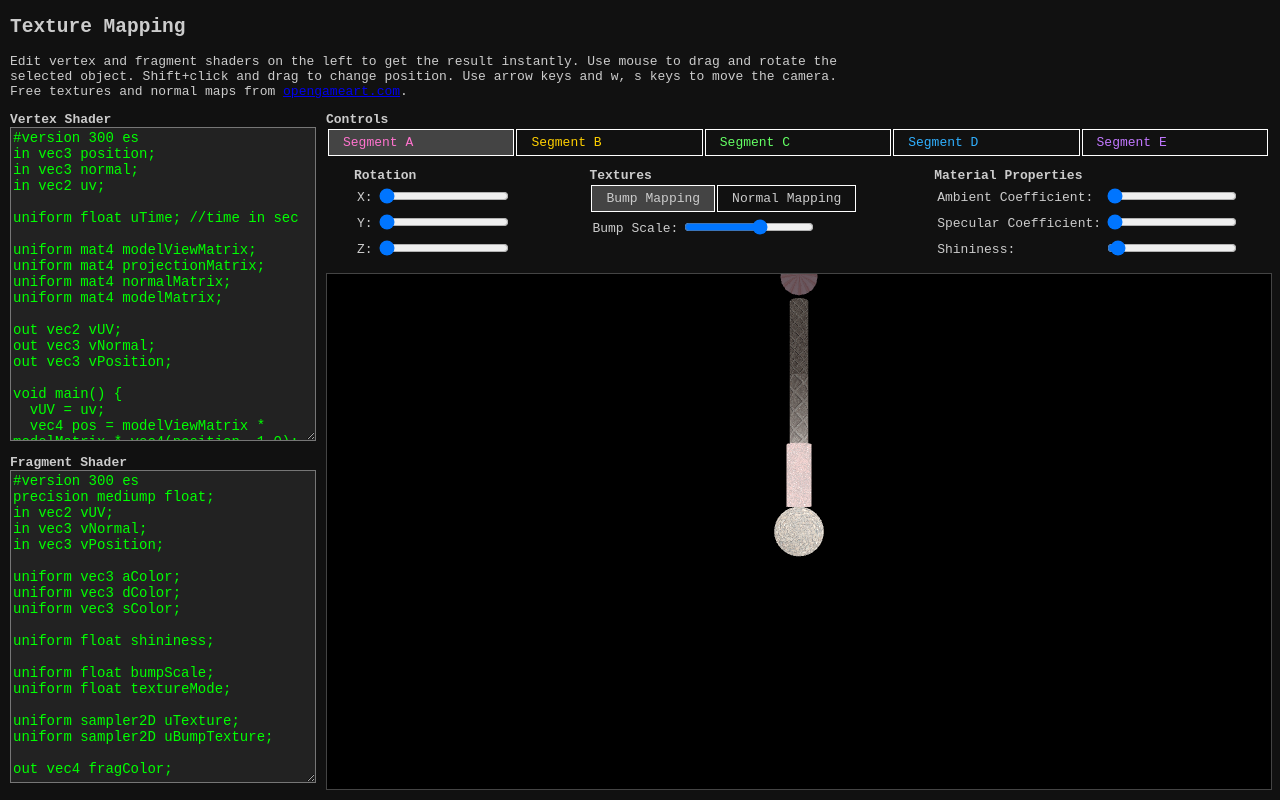
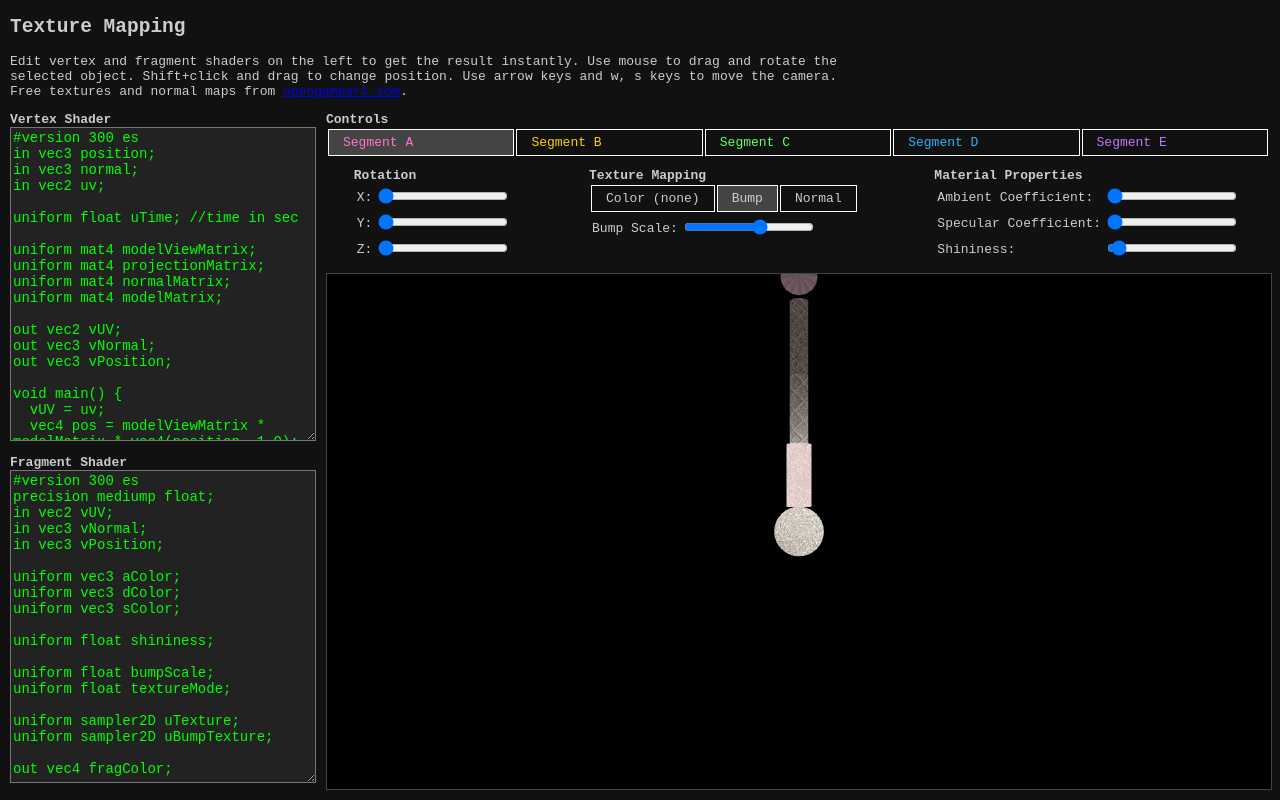
Before and after one commit to egouldmarie/CS_512, a plain HTML site: page HW6.html in a window 1280 px wide. Drawn offline with Linux system fonts and the light colour scheme; animation ran at ten frames a second.

Commit message:
add new select option

```diff
--- a/HW6.html
+++ b/HW6.html
@@ -186,20 +186,26 @@
                             </table>
                         </div>
                         <div>
-                            <b>Textures</b><br />
+                            <b>Texture Mapping</b><br />
                             <table>
                                 <tr class="segments">
+                                    <td
+                                        id="colorMode"
+                                        onclick="setTextureMappingMode(-1)"
+                                    >
+                                        Color (none)
+                                    </td>
                                     <td
                                         id="bumpMode"
                                         onclick="setTextureMappingMode(0)"
                                     >
-                                        Bump Mapping
+                                        Bump
                                     </td>
                                     <td
                                         id="normalMode"
                                         onclick="setTextureMappingMode(1)"
                                     >
-                                        Normal Mapping
+                                        Normal
                                     </td>
                                 </tr>
                             </table>
@@ -426,18 +432,24 @@
                     }
                 }
                 if (activeObj.textureMode === -1) {
+                    document.getElementById("colorMode").style.backgroundColor =
+                        "#444444"
                     document.getElementById("bumpMode").style.backgroundColor =
                         ""
                     document.getElementById(
                         "normalMode"
                     ).style.backgroundColor = ""
                 } else if (activeObj.textureMode === 0) {
+                    document.getElementById("colorMode").style.backgroundColor =
+                        ""
                     document.getElementById("bumpMode").style.backgroundColor =
                         "#444444"
                     document.getElementById(
                         "normalMode"
                     ).style.backgroundColor = ""
                 } else {
+                    document.getElementById("colorMode").style.backgroundColor =
+                        ""
                     document.getElementById("bumpMode").style.backgroundColor =
                         ""
                     document.getElementById(
```
